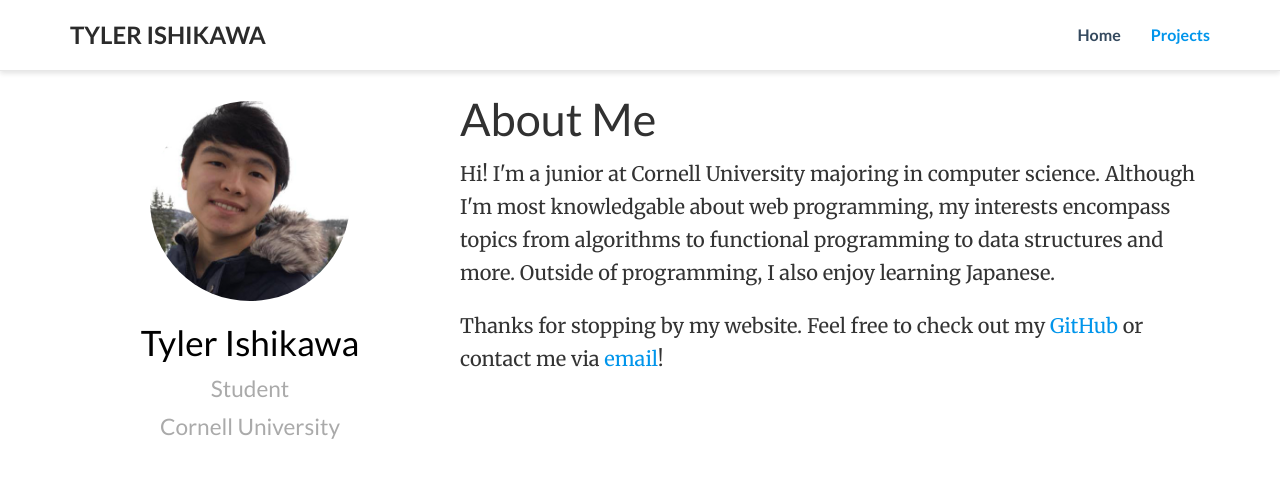
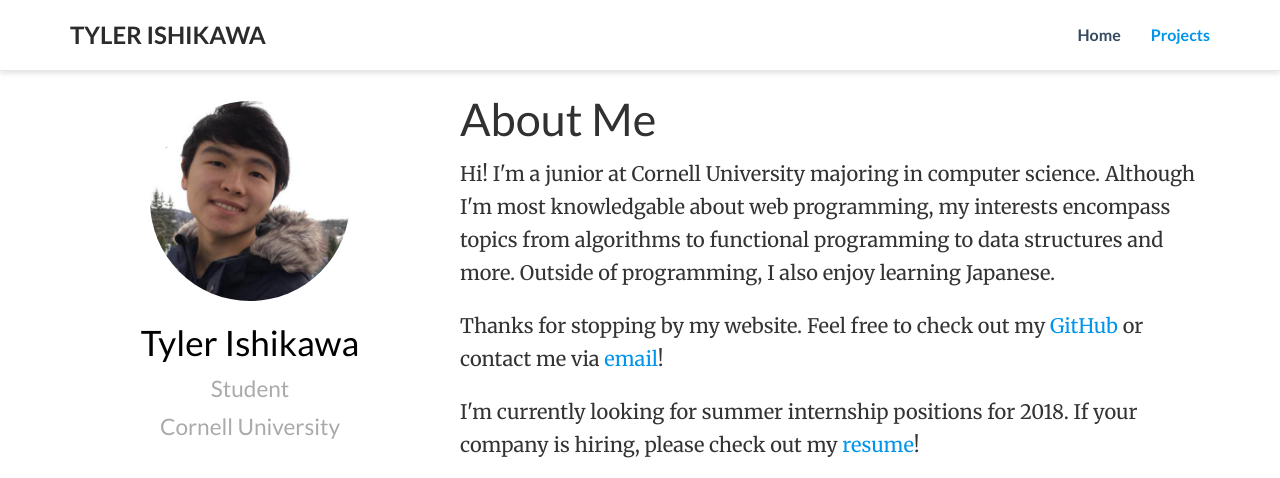
Before and after one commit to tyleri/personal-page, a plain HTML site: page index.html in a window 1280 px wide. Shown: the top 478 px of the page. Drawn offline with Linux system fonts and the light colour scheme.

Commit message:
add resume link

```diff
--- a/index.html
+++ b/index.html
@@ -110,6 +110,11 @@
             <a href="mailto:tyi3@cornell.edu">email</a>!
           </p>
 
+          <p>
+            I'm currently looking for summer internship positions for 2018. If your company is hiring, please check out my
+            <a href="https://www.dropbox.com/s/tlulxfau3r2hhdk/Tyler_Ishikawa_Resume.pdf">resume</a>!
+          </p>
+
           <div class="row"></div>
 
         </div>
```
